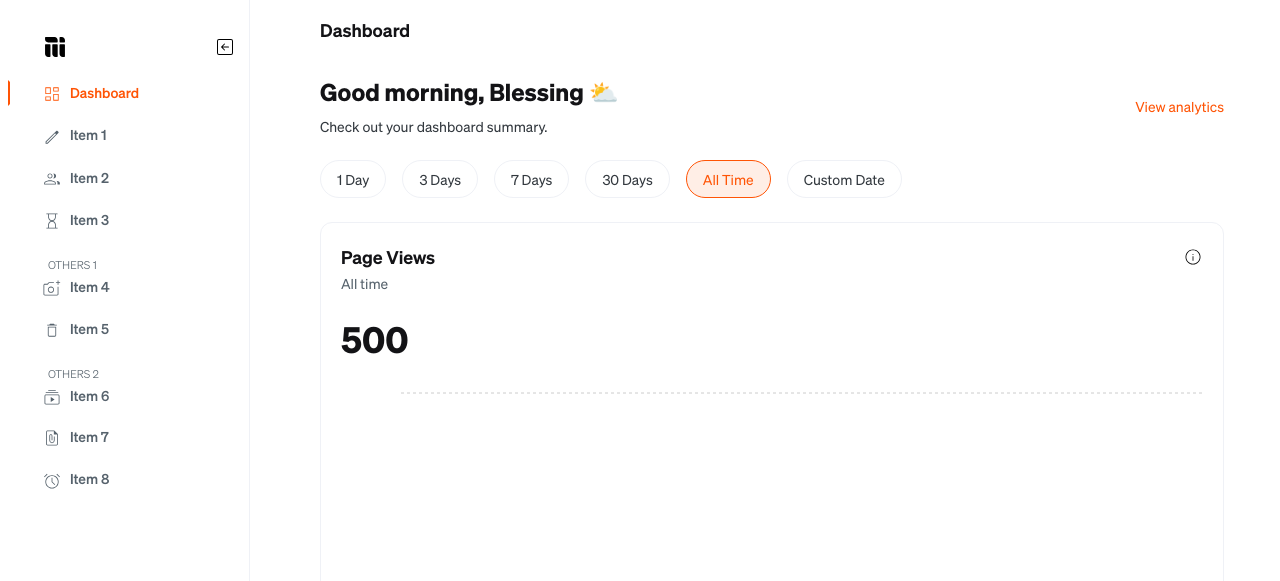
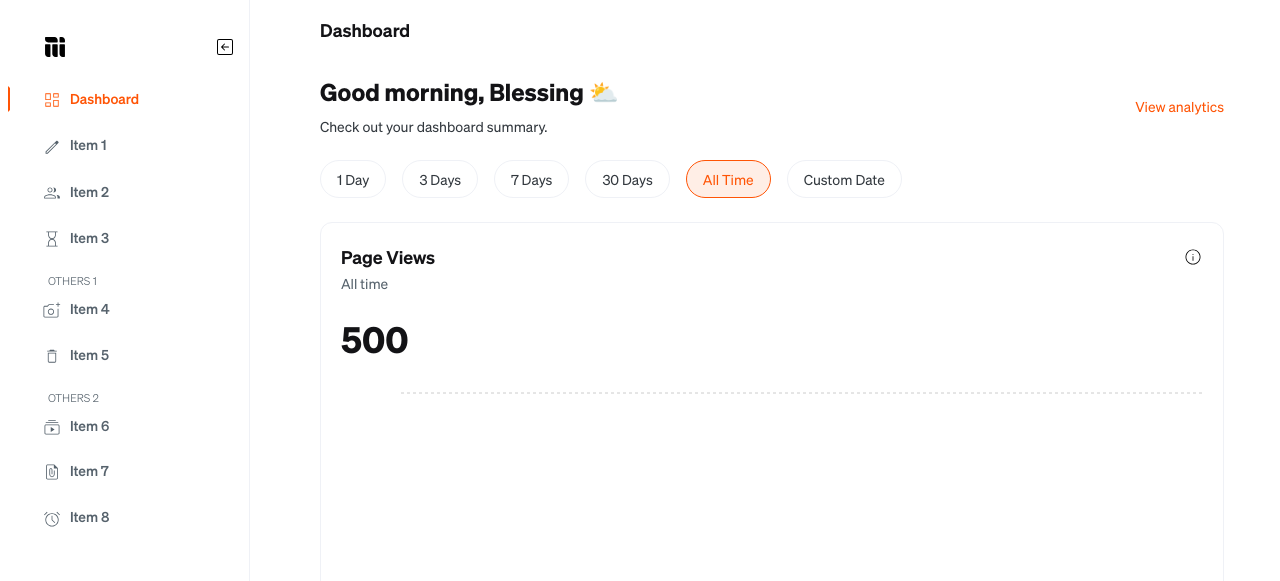
Before and after one commit to sandygudie/mainstack-test, a Next.js app: page / in a window 1280 px wide. Shown: the top 581 px of the page. Built offline with nearby package versions, Linux system fonts and the light colour scheme; no server answers.

Commit message:
update sidebar

```diff
--- a/src/components/Sidebar.jsx
+++ b/src/components/Sidebar.jsx
@@ -63,7 +63,7 @@ export default function Sidebar({ isCollapisible, setCollapisible }) {
                       <Link
                         href={link}
                         key={id}
-                        className={`mb-2 border-2 font-medium text-[14px] pl-8 border-white ${
+                        className={`my-1.5 border-2 font-medium text-[14px] pl-8 border-white ${
                           currentRoute === link &&
                           "text-primary border-l-primary border-l-2"
                         } hover:text-primary hover:border-l-primary hover:border-l-2`}
```
